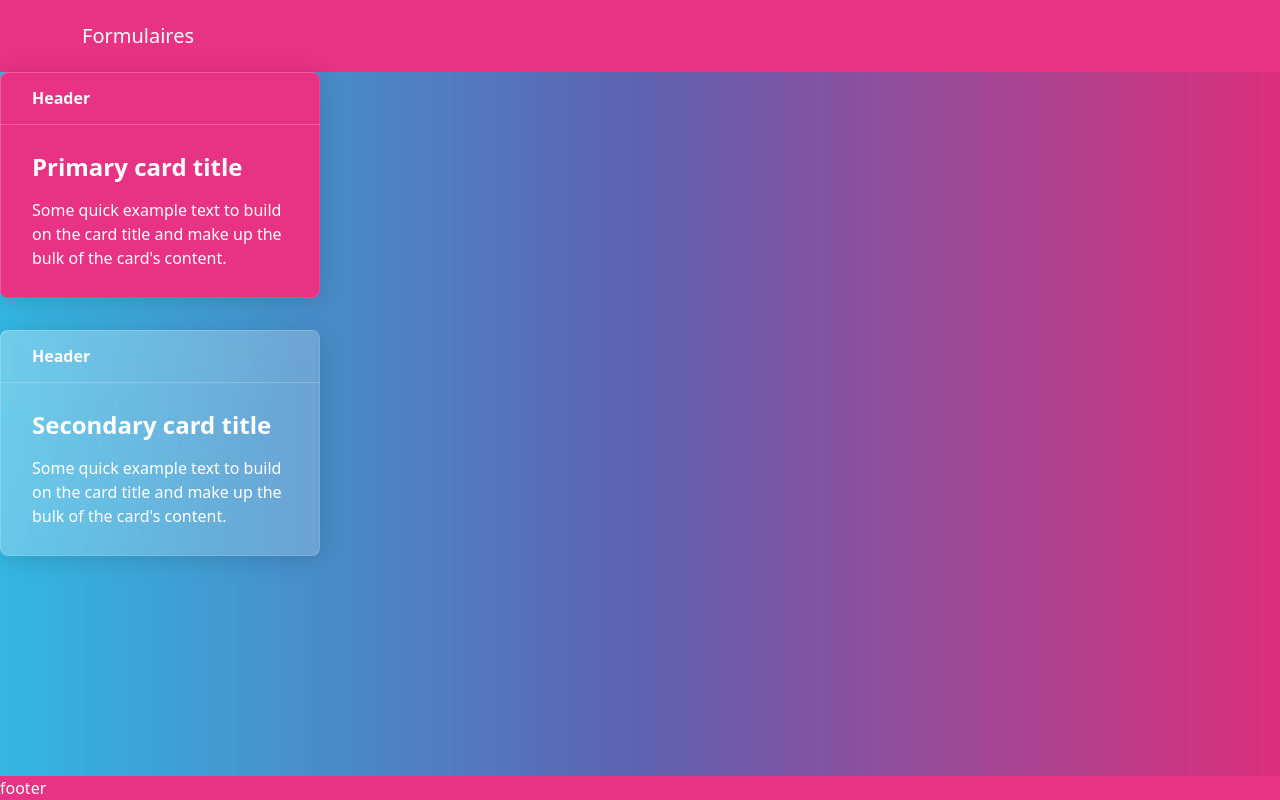
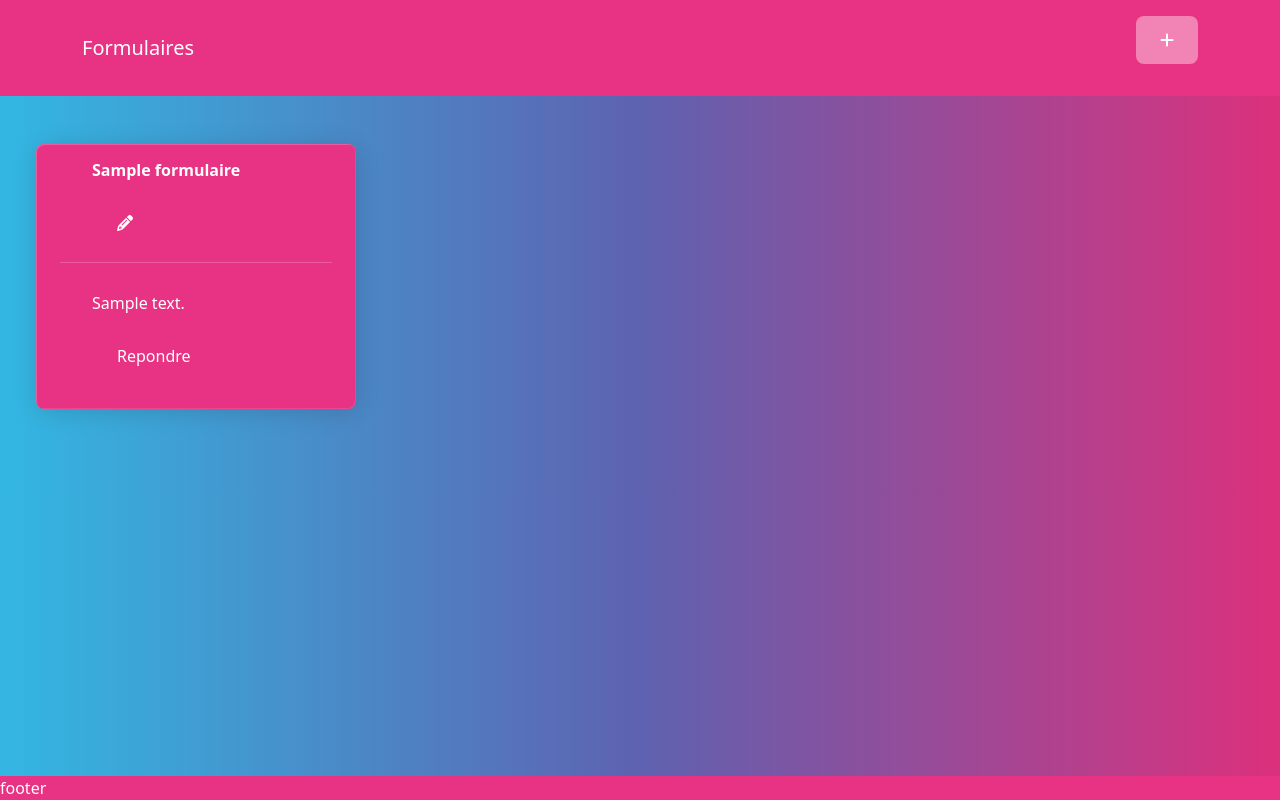
Before and after one commit to BertaudNathan/projet_NoSQL, a Django app: page / in a window 1280 px wide. Run offline with Django 5.2, Linux system fonts and the light colour scheme; tables that the repository leaves empty hold one stand-in row (values such as "Sample post"); a database or web service that is not in the repository returns one stand-in record (values such as "Sample title"); some libraries are stand-ins or nearby versions.

Commit message:
reponses, debut update, demande password pour acces update

```diff
--- a/ProjetFinalnosql/model/AnswerModel.py
+++ b/ProjetFinalnosql/model/AnswerModel.py
@@ -1,5 +1,5 @@
 class AnswerModel:
 
-    def __init__(self,FormId, DictAnswer):
+    def __init__(self,FormId, ListAnswer):
         self.FormId = FormId
-        self.DictAnswer = DictAnswer
+        self.ListAnswer = ListAnswer
--- a/ProjetFinalnosql/model/myForm.py
+++ /dev/null
@@ -1,6 +0,0 @@
-from django import forms
-
-
-class MyForm(forms.Form):
-    form_title = forms.CharField().required
-    form_description = forms.CharField().required
--- a/ProjetFinalnosql/urls.py
+++ b/ProjetFinalnosql/urls.py
@@ -24,6 +24,8 @@ urlpatterns = [
     path('home', views.home, name='home'),
 path('', views.home, name='home'),
 path('create/form/', views.create_form, name='form'),
+path('update/form/<str:uuid>', views.form_as_admin, name='form'),
+path('updateValidate/form/<str:uuid>', views.update, name='form'),
 path('answer/<str:uuid>', views.answer_form, name='answer'),
 path('form/<str:uuid>', views.form, name='answer')
 ]
--- a/ProjetFinalnosql/views.py
+++ b/ProjetFinalnosql/views.py
@@ -10,73 +10,73 @@ from django.http import HttpResponse
 from django.shortcuts import redirect, render
 
 from ProjetFinalnosql.db import MongoDBDatabase
+from ProjetFinalnosql.model.AnswerModel import AnswerModel
 from ProjetFinalnosql.model.FormModel import FormModel
-from ProjetFinalnosql.model.myForm import MyForm
+from ProjetFinalnosql.model.QuestionModel import QuestionModel
+
 
 
 def home(request):
-    print(request.session)
+    print("------------------------------------------------------------------------")
+    db = MongoClient().get_database("base_formulaires")
+    collection = db["Formulaires"]
+    forms = collection.find({}).to_list();
+    for i in forms:
+        i["id"] = str(i["_id"])
     if 'success' in request.session:
         success = request.session['success']
         del request.session['success']
-        return render(request, 'home.html', {"page_title": "Home", "success": success})
+        return render(request, 'home.html', {"page_title": "Home", "success": success, "forms": forms})
     elif 'error' in request.session:
         error = request.session['error']
         del request.session['error']
-        return render(request, 'home.html', {"page_title": "Home", "error": error})
+        return render(request, 'home.html', {"page_title": "Home", "error": error, "forms": forms})
     elif 'info' in request.session:
         info = request.session['info']
         del request.session['info']
-        return render(request, 'home.html', {"page_title": "Home", "info": info})
-    return render(request, 'home.html', {"page_title": "Home"})
+        return render(request, 'home.html', {"page_title": "Home", "info": info, "forms": forms})
+    print(forms)
+    return render(request, 'home.html', {"page_title": "Home", "forms": forms})
 
 
 def form(request,uuid):
-    print(uuid)
     db = MongoClient().get_database("base_formulaires")
     collection = db["Formulaires"]
     dictForm = collection.find_one(ObjectId(uuid))
+    if dictForm is None:
+        return render(request, '404.html', {"page_title": "This page does not exist."}, status=404)
     dictForm = dict(dictForm)
-    QuestionsReponses = {}
-    for key, value in dictForm.items():
-        if key.startswith("questionMultiple"):
-            # Extraire le numéro après "question"
-            num = key[len("questionMultiple"):]
-            response_key = f"reponse{num}"  # Construire la clé réponse correspondante
-
-            if response_key in dictForm:  # Vérifier si la réponse correspondante existe
-                QuestionsReponses[value] = dictForm[response_key]
-        elif key.startswith("question"):
-            # Extraire le numéro après "question"
-            num = key[len("question"):]
-            response_key = f"reponse{num}"  # Construire la clé réponse correspondante
-
-            if response_key in dictForm:  # Vérifier si la réponse correspondante existe
-                QuestionsReponses[value] = dictForm[response_key]
-            else:
-                QuestionsReponses[value] = None
-
-    print(QuestionsReponses)
-    form = FormModel(uuid,QuestionsReponses,dictForm["form_title"],dictForm["form_description"],dictForm["form_password"])
+    print(dictForm)
+    Questions = []
+    for question in dictForm["Questions"]:
+        Questions.append(QuestionModel(question["_id"],question["intitule"],question["type"],question["reponses"] if question["type"] == "multiple" else None))
+    form = FormModel(Questions,dictForm["nom"],dictForm["description"],dictForm["password"])
+    print(form)
     return render(request, 'form.html', {"page_title": "Answer a form", "form": form, "uuid": uuid})
 
 def create_form(request):
     if request.method == 'POST':
         form_data = request.POST
         dictValidate={}
+        Questions = []
         dictForm = {
             key: form_data.getlist(key) if len(form_data.getlist(key)) > 1 else form_data.get(key)
             for key in form_data.keys()
         }
+        print(dictForm)
         for key, value in dictForm.items():
-            if key.startswith(('question', 'reponse', 'form_title', 'form_description','form_password')):
-                dictValidate[key.replace("[","").replace("]","")] = value.trim()
+            if key.startswith(('question')):#', 'reponse', 'form_title', 'form_description','form_password')):
+                if key.startswith('questionMultiple'):
+                    Questions.append({"_id": ObjectId() ,"intitule":value.strip(), "type":"multiple", "reponses":dictForm["reponse"+key[len("questionMultiple"):]]})
+                else:
+                    Questions.append({"_id": ObjectId() ,"intitule":value.strip(), "type":"unique"})
+
         try:
             db = MongoClient().get_database("base_formulaires")
             collection = db["Formulaires"]
-            collection.insert_one(dictValidate)
+            collection.insert_one({"nom":dictForm["form_title"],"description":dictForm["form_description"],"password":dictForm["form_password"],"Questions":Questions})
             request.session['success'] = 'Your answer was registed.'
-            return redirect('/')
+            return redirect('/home')
         except Exception as e:
             print("Erreur lors de l'insertion dans MongoDB:", e)
             return HttpResponse("Erreur lors de l'insertion des données.", status=500)
@@ -89,9 +89,26 @@ def create_form(request):
 
 
 def form_as_admin(request,uuid):
-    # get data
-
-    return render(request, 'form.html', {"page_title": "Update a form"})
+    if request.method == 'POST':
+        form_data = request.POST
+        db = MongoClient().get_database("base_formulaires")
+        collection = db["Formulaires"]
+        f = collection.find_one(ObjectId(uuid))
+        dictForm = dict(f)
+        print(dictForm)
+        Questions = []
+        for question in dictForm["Questions"]:
+            Questions.append(QuestionModel(question["_id"], question["intitule"], question["type"],
+                                           question["reponses"] if question["type"] == "multiple" else None))
+        form = FormModel(Questions, dictForm["nom"], dictForm["description"], dictForm["password"].strip())
+        print(form_data)
+        print(dictForm["password"])
+        if form_data["password"].strip() == form.password:
+            return render(request, 'formUpdate.html', {"page_title": "Update a form", "form": form})
+        else:
+            request.session['error'] = 'The password is invalid.'
+            return redirect('/home')
+    return render(request, '404.html', {"page_title": "This page does not exist."}, status=404)
 
 
 def answer_form(request,uuid):
@@ -101,29 +118,34 @@ def answer_form(request,uuid):
         form_data = request.POST
         print(form_data)
         dictValidate={}
+        reponses = []
+        db = MongoClient().get_database("base_formulaires")
+        collection = db["Reponses"]
         dictForm = {
             key: form_data.getlist(key) if len(form_data.getlist(key)) > 1 else form_data.get(key)
             for key in form_data.keys()
         }
+        dictForm.pop("csrfmiddlewaretoken")
+
         for key, value in dictForm.items():
-            if key.startswith('reponse'):
-                dictValidate[key] = value.strip()
+
+            if db["Formulaires"].find_one({"Questions._id":ObjectId(key)}):
+                reponses.append({"question_id":key,"reponse":value.strip()})
         dictValidate["formulaire_id"] = uuid
         try:
-            db = MongoClient().get_database("base_formulaires")
-            collection = db["Reponses"]
-            collection.insert_one(dictValidate)
+            print(reponses)
+            collection.insert_one({"sondage_id":uuid,"reponses":reponses})
             #print(dictValidate)
             request.session['success'] = 'Your answer was registed.'
-
-            return redirect('/',)
+            return redirect('/home',)
         except Exception as e:
             print("Erreur lors de l'insertion dans MongoDB:", e)
             return HttpResponse("Erreur lors de l'insertion des données.", status=500)
-
-
-
     elif request.method == 'GET':
         if uuid is not None:
             return redirect('/form/'+uuid, {"page_title": "Home"})
-        return redirect('/', {"page_title": "Home"})
+        return redirect('/home', {"page_title": "Home"})
+
+
+def update(request):
+    return None
--- a/templates/home.html
+++ b/templates/home.html
@@ -2,21 +2,59 @@
 <html lang="en">
 {% include 'include/master.html' %}
 <body>
+<div class="container m-4">
+    <div class="row row-cols-1 row-cols-md-2
+                    row-cols-lg-3 g-4">
+        {% for value in forms %}
+            <div class="card text-white bg-primary mb-3" style="max-width: 20rem;">
+                <div class="card-header">
 
-<div class="card text-white bg-primary mb-3" style="max-width: 20rem;">
-  <div class="card-header">Header</div>
-  <div class="card-body">
-    <h4 class="card-title">Primary card title</h4>
-    <p class="card-text">Some quick example text to build on the card title and make up the bulk of the card's content.</p>
-  </div>
+                    <p>{{ value.nom }}</p>
+                    <button type="button" class="btn btn-primary" data-toggle="modal" data-target="#pwModal">
+                        <i class="fa-solid fa-pencil"></i>
+                    </button>
+
+
+                </div>
+                <div class="card-body">
+                    <p class="card-text">{{ value.description }}</p>
+                    <a href="/form/{{ value.id }}" class="btn btn-primary">Repondre</a>
+                </div>
+            </div>
+            <div class="modal fade" id="exampleModal" tabindex="-1" role="dialog" aria-labelledby="exampleModalLabel"
+                 aria-hidden="true">
+
+            </div>
+
+            <div class="modal fade" id="pwModal" tabindex="-1" role="dialog" aria-labelledby="exampleModalLabel"
+                 aria-hidden="true">
+                <div class="modal-dialog" role="document">
+                    <div class="modal-content">
+                        <div class="modal-header" style="display: flex; justify-content: space-between;">
+                            <h5 class="modal-title" id="exampleModalLabel">Modal title</h5>
+                            <button type="button" class="btn btn-secondary" data-dismiss="modal" aria-label="Close">
+                                <span aria-hidden="true">&times;</span>
+                            </button>
+                        </div>
+                        <form method="post" action="update/form/{{ value.id }}">{% csrf_token %}
+                            <div class="modal-body">
+
+                                <label for="pw">Password</label>
+                                <input type="password" name="password" id="pw">
+
+                            </div>
+                            <div class="modal-footer">
+                                <button type="button" class="btn btn-secondary" data-dismiss="modal">Close</button>
+                                <button type="submit" class="btn btn-primary">Submit</button>
+                            </div>
+                        </form>
+                    </div>
+                </div>
+            </div>
+        {% endfor %}
+    </div>
 </div>
-<div class="card text-white bg-secondary mb-3" style="max-width: 20rem;">
-  <div class="card-header">Header</div>
-  <div class="card-body">
-    <h4 class="card-title">Secondary card title</h4>
-    <p class="card-text">Some quick example text to build on the card title and make up the bulk of the card's content.</p>
-  </div>
-</div>
+
 
 {% include 'include/footer.html' %}
 </body>
--- a/templates/include/master.html
+++ b/templates/include/master.html
@@ -5,6 +5,8 @@
     <title> {{ page_title }}</title>
     <link rel="icon" type="image/x-icon" href="{% static 'icon/icon.ico' %}">
     <link rel="stylesheet" href="{% static 'css/bootstrap.css' %}"/>
+    <link rel="stylesheet" href="https://cdnjs.cloudflare.com/ajax/libs/font-awesome/6.5.1/css/all.min.css">
+
 
 </head>
 
@@ -14,6 +16,11 @@
 <div class="navbar navbar-expand-lg fixed-top bg-primary" style="position: revert" data-bs-theme="dark">
       <div class="container">
         <a href="/" class="navbar-brand">Formulaires</a>
+          <a href="/create/form/">
+            <button class="btn btn-secondary add_question mb-2 align-left" type="submit" form="formulaire">
+                <i class="fa-solid fa-plus"></i>
+            </button>
+          </a>
 
       </div>
     </div>
```
Also changed, not shown: ProjetFinalnosql/model/FormModel.py (+5 -5 lines), ProjetFinalnosql/model/QuestionModel.py (added, +19 -0 lines), templates/form.html (+6 -6 lines), templates/formUpdate.html (added, +52 -0 lines), db.sqlite3.
